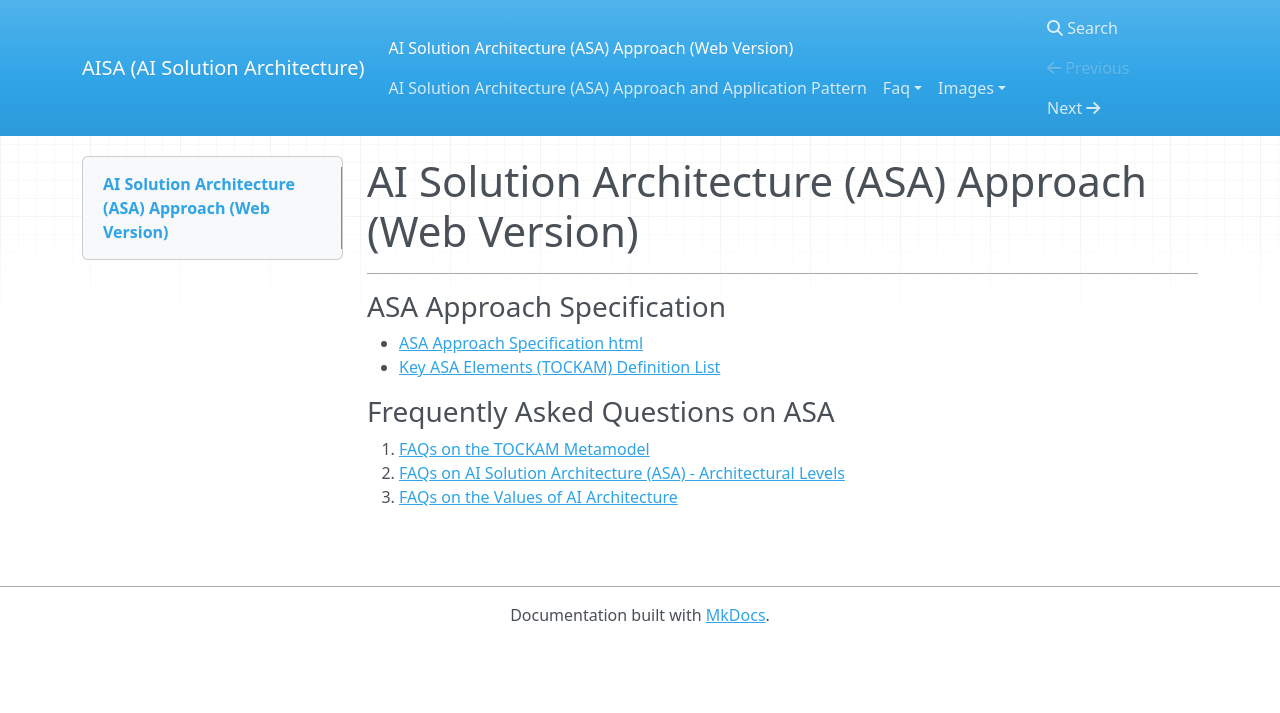
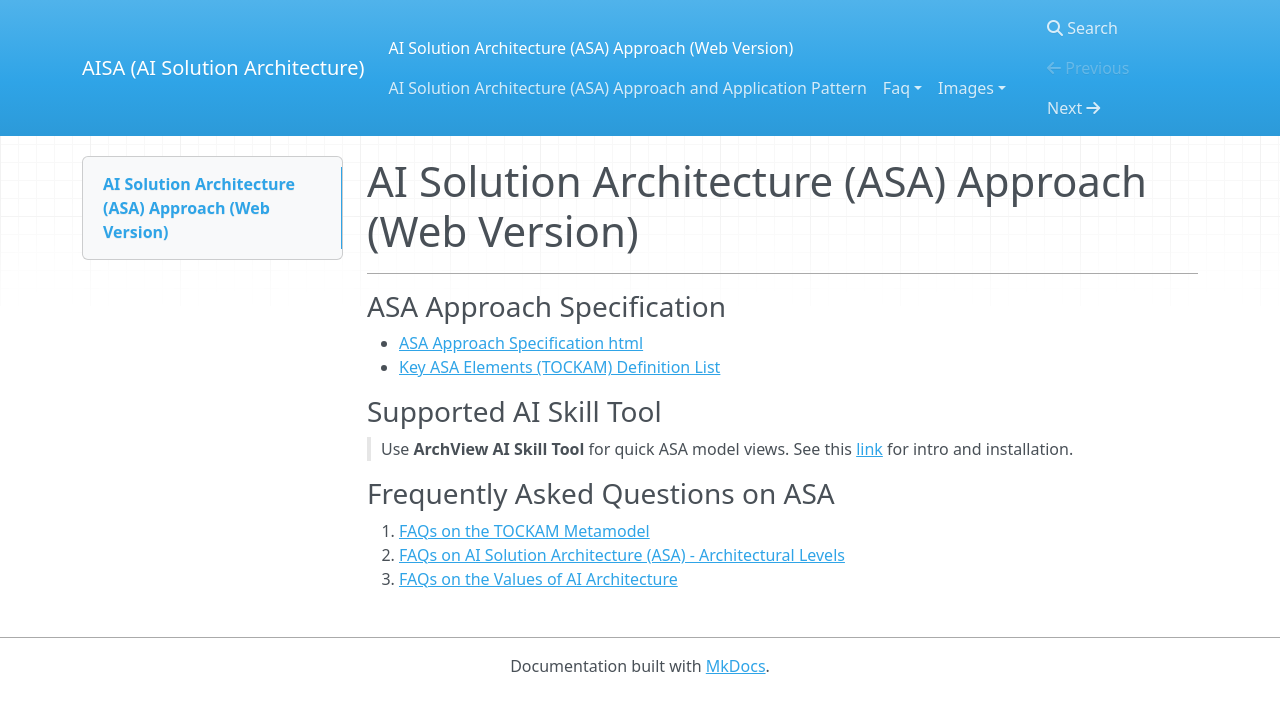
Before and after one commit to seniorgu/aisa, an MkDocs documentation site: the page built from docs/index.md, in a window 1280 px wide. Shown: the top 713 px of the page. Built offline with MkDocs 1.6.1, drawn with Linux system fonts in a browser that asks for light colours; nearby versions of some CDN libraries.

Commit message:
Update index.md

```diff
--- a/docs/index.md
+++ b/docs/index.md
@@ -7,6 +7,11 @@
 - [ASA Approach Specification html](https://seniorgu.github.io/aisa/aisa-specification.html)
 - [Key ASA Elements (TOCKAM) Definition List](https://seniorgu.github.io/aisa/faq/token-def.html)
 
+### Supported AI Skill Tool
+
+> Use **ArchView** **AI Skill Tool** for quick ASA model views. See this [link](https://a-esa.com/archview-an-ai-skill-for-quick-solution-architecture/) for intro and installation.
+>
+
 ### Frequently Asked Questions on ASA
 
 1. [FAQs on the TOCKAM Metamodel](https://seniorgu.github.io/aisa/faq/tockam-metamodel.html)
```
